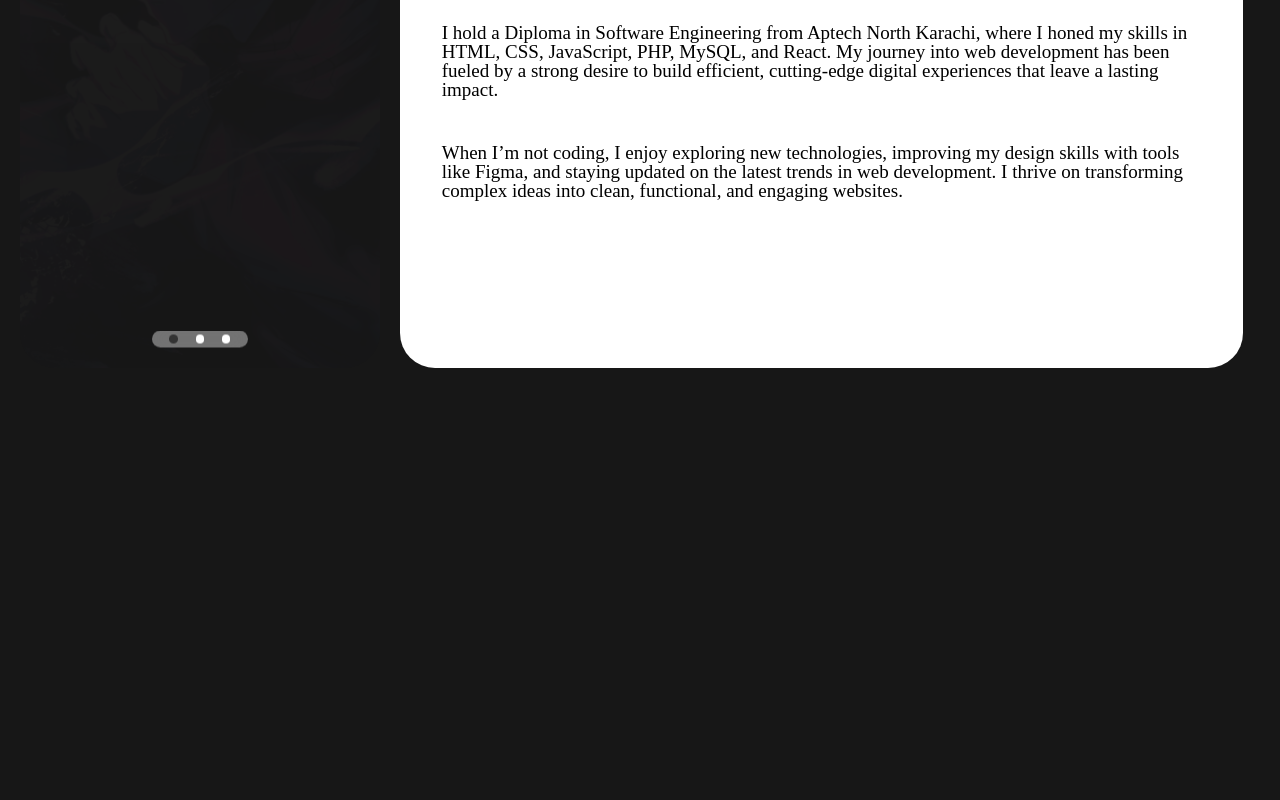
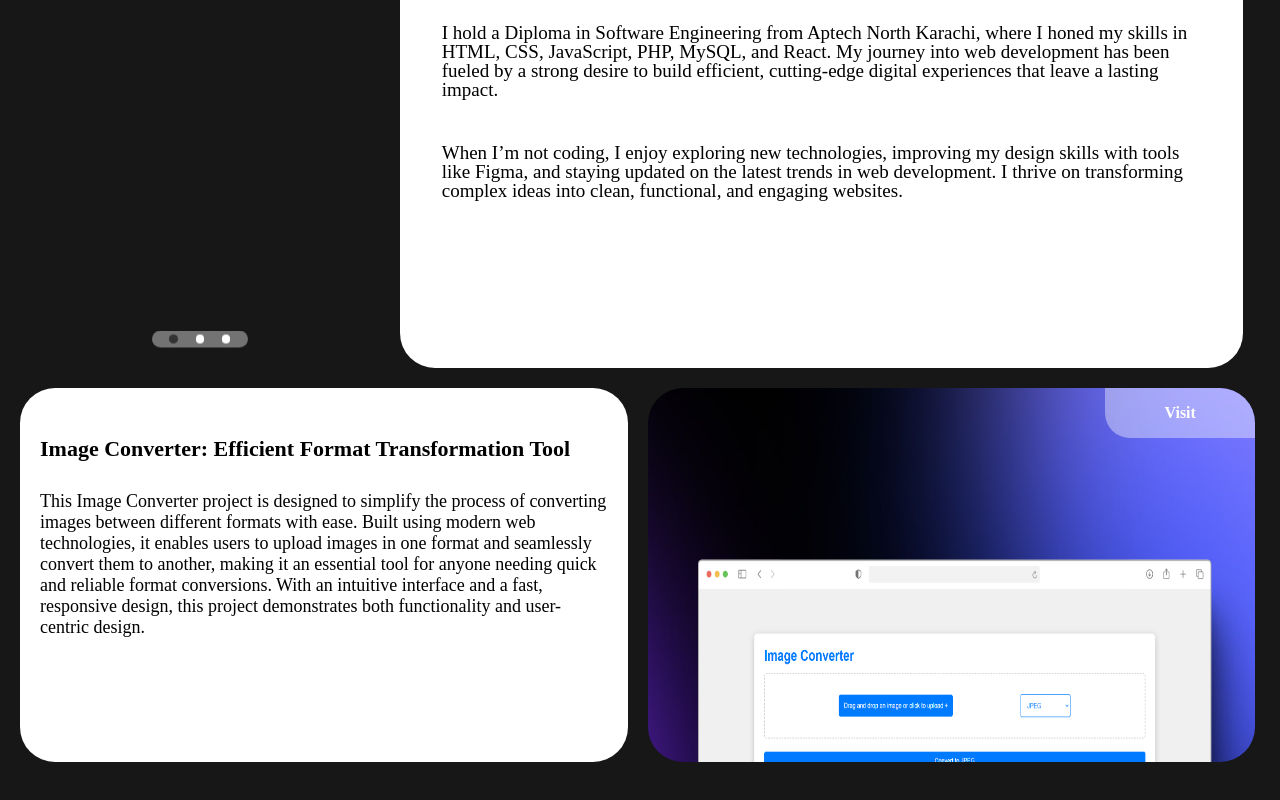
Before and after one commit to Meer786777/Ibrahimbrohi.io, a React (Create React App) app: page / in a window 1280 px wide. Shown: the part 1700-2500 px from the top of the page. Before the commit the page ends 2188 px from the top, so only its background shows below. Built offline with nearby package versions, Linux system fonts and the light colour scheme; no server answers; a web font is replaced by a local one.

Commit message:
added info of a side project

```diff
--- a/src/components/Body.tsx
+++ b/src/components/Body.tsx
@@ -6,6 +6,8 @@ import Video from './Video1'
 import Proinfo from './Proinfo'
 import ImgCard from './ImgCard'
 import Text2 from './Text2'
+import Text3 from './Text3';
+import Imgcon from './imgcov';
 function Body() {
     return (
         <>
@@ -16,6 +18,8 @@ function Body() {
                 <Proinfo/>
                 <ImgCard/>
                 <Text2/>
+                <Text3/>
+                <Imgcon/>
             </div>
         </>
     );
--- /dev/null
+++ b/src/components/Text3.tsx
@@ -0,0 +1,16 @@
+import React from 'react';
+import './css/body.css'
+function Text3() {
+    return (
+        <>
+            <div className='Text3'>
+                <div className="div-text3">
+                    <h1 className='text3title'>Image Converter: Efficient Format Transformation Tool</h1>
+                <p className='text3p1'>This Image Converter project is designed to simplify the process of converting images between different formats with ease. Built using modern web technologies, it enables users to upload images in one format and seamlessly convert them to another, making it an essential tool for anyone needing quick and reliable format conversions. With an intuitive interface and a fast, responsive design, this project demonstrates both functionality and user-centric design.</p>
+                </div>
+            </div>
+        </>
+    );
+}
+
+export default Text3;
--- a/src/components/css/body.css
+++ b/src/components/css/body.css
@@ -391,6 +391,70 @@ ul li {
     flex-direction: column;
 }
 
+.Text3 {
+    width: 49%;
+    height: 374px;
+    padding: 20px;
+    border-radius: 35px;
+    background: #FFF;
+}
+
+.div-text3 {
+    width: 100%;
+}
+
+.text3title {
+    color: #000;
+    font-family: "Anonymous Pro";
+    font-size: 24px;
+    font-style: normal;
+    font-weight: 700;
+    line-height: normal;
+    margin-top: 5%;
+}
+
+.text3p1 {
+    color: #000;
+    font-family: "Anonymous Pro";
+    font-size: 20px;
+    font-style: normal;
+    font-weight: 400;
+    line-height: normal;
+    margin-top: 5%;
+}
+
+.imgconv {
+    width: 49%;
+    height: 374px;
+    flex-shrink: 0;
+    border-radius: 35px;
+    object-fit: cover;
+    background: url('../../images/923shots_so.png') lightgray -2.075px -122.703px / 101.61% 165.283% no-repeat;
+    position: relative;
+}
+.img2div1{
+    position: absolute;
+    top: 0;
+    right: 0;
+    width: 150px;
+    height: 50px;
+    flex-shrink: 0;
+    border-radius: 0px 35px 0px 25px;
+background: rgba(255, 255, 255, 0.39);
+display: flex;
+justify-content: center;
+align-items: center;
+}
+.img2div1 p{
+    color: #FFF;
+font-family: "Anonymous Pro";
+font-size: 16px;
+font-style: normal;
+font-weight: 700;
+line-height: normal;
+text-decoration: none;
+}
+
 /* Laptops/Desktops (1025px to 1440px) */
 @media (min-width: 1025px) and (max-width: 1440px) {
     .Text1 {
@@ -405,6 +469,7 @@ ul li {
         flex-direction: column;
         flex-grow: 3;
     }
+
     .tp1 {
         color: #000;
         font-family: "Anonymous Pro";
@@ -441,6 +506,7 @@ ul li {
         justify-content: center;
         align-items: flex-end;
     }
+
     .videopar {
         width: 58%;
         height: 354px;
@@ -463,6 +529,7 @@ ul li {
         border-radius: 35px;
         background: #FFF;
     }
+
     .proinfo2 {
         top: 0px;
         top: 0px;
@@ -497,6 +564,7 @@ ul li {
         margin-top: 50px;
         margin-left: 20px;
     }
+
     ul {
         width: 90%;
         margin-top: 5%;
@@ -514,6 +582,7 @@ ul li {
         margin-top: 2%;
         margin-left: 30px;
     }
+
     .Text2 {
         width: 68%;
         height: 580px;
@@ -533,15 +602,18 @@ ul li {
         /* animation-delay: 0.5s; */
         /* Delay before starting the animation */
     }
+
     .img-parent {
         width: 29%;
         height: 580px;
         position: relative;
 
     }
+
     .img-parent1 {
         height: 580px;
     }
+
     .whoisibrahim {
         color: #000;
         font-family: "Microsoft Sans Serif";
@@ -587,6 +659,25 @@ ul li {
         font-weight: 400;
         line-height: 100.785%;
     }
+    .text3title {
+        color: #000;
+        font-family: "Anonymous Pro";
+        font-size: 22px;
+        font-style: normal;
+        font-weight: 700;
+        line-height: normal;
+        margin-top: 5%;
+    }
+
+    .text3p1 {
+        color: #000;
+        font-family: "Anonymous Pro";
+        font-size: 18px;
+        font-style: normal;
+        font-weight: 400;
+        line-height: normal;
+        margin-top: 5%;
+    }
 }
 
 /* Small Laptops (769px to 1024px) */
@@ -603,6 +694,7 @@ ul li {
         flex-direction: column;
         flex-grow: 3;
     }
+
     .tp1 {
         color: #000;
         font-family: "Anonymous Pro";
@@ -629,9 +721,10 @@ ul li {
     }
 
     /* map */
-    .m100{
+    .m100 {
         width: 100%;
     }
+
     .MapParent {
         width: 100%;
         height: 354px;
@@ -642,6 +735,7 @@ ul li {
         justify-content: center;
         align-items: flex-end;
     }
+
     .videopar {
         width: 100%;
         height: 354px;
@@ -656,6 +750,7 @@ ul li {
         border-radius: 20px;
 
     }
+
     .secdiv {
         position: absolute;
         bottom: 0px;
@@ -669,6 +764,7 @@ ul li {
         justify-content: center;
         align-items: center;
     }
+
     .proinfo1 {
         width: 100%;
         height: 300px;
@@ -676,6 +772,7 @@ ul li {
         border-radius: 20px;
         background: #FFF;
     }
+
     .proinfo2 {
         top: 0px;
         top: 0px;
@@ -710,6 +807,7 @@ ul li {
         margin-top: 50px;
         margin-left: 20px;
     }
+
     ul {
         width: 90%;
         margin-top: 3%;
@@ -727,6 +825,7 @@ ul li {
         margin-top: 2%;
         margin-left: 30px;
     }
+
     .Text2 {
         width: 68%;
         height: 500px;
@@ -746,16 +845,19 @@ ul li {
         /* animation-delay: 0.5s; */
         /* Delay before starting the animation */
     }
+
     .img-parent {
         width: 29%;
         height: 500px;
         position: relative;
 
     }
+
     .img-parent1 {
         height: 500px;
         border-radius: 20px;
     }
+
     .whoisibrahim {
         color: #000;
         font-family: "Microsoft Sans Serif";
@@ -802,7 +904,16 @@ ul li {
         font-weight: 400;
         line-height: 100.785%;
     }
+
+.imgconv {
+    width: 100%;
+
 }
+.Text3 {
+    width: 100%;
+}
+}
+
 /* Tablets (481px to 768px) */
 @media (min-width: 481px) and (max-width: 768px) {
     .Text1 {
@@ -817,6 +928,7 @@ ul li {
         flex-direction: column;
         flex-grow: 3;
     }
+
     .tp1 {
         color: #000;
         font-family: "Anonymous Pro";
@@ -843,9 +955,10 @@ ul li {
     }
 
     /* map */
-    .m100{
+    .m100 {
         width: 100%;
     }
+
     .MapParent {
         width: 100%;
         height: 354px;
@@ -856,6 +969,7 @@ ul li {
         justify-content: center;
         align-items: flex-end;
     }
+
     .videopar {
         width: 100%;
         height: 354px;
@@ -870,6 +984,7 @@ ul li {
         border-radius: 20px;
 
     }
+
     .secdiv {
         position: absolute;
         bottom: 0px;
@@ -883,6 +998,7 @@ ul li {
         justify-content: center;
         align-items: center;
     }
+
     .proinfo1 {
         width: 100%;
         height: 300px;
@@ -890,6 +1006,7 @@ ul li {
         border-radius: 20px;
         background: #FFF;
     }
+
     .proinfo2 {
         top: 0px;
         top: 0px;
@@ -924,6 +1041,7 @@ ul li {
         margin-top: 50px;
         margin-left: 20px;
     }
+
     ul {
         width: 90%;
         margin-top: 3%;
@@ -941,6 +1059,7 @@ ul li {
         margin-top: 2%;
         margin-left: 30px;
     }
+
     .Text2 {
         width: 100%;
         height: 650px;
@@ -960,16 +1079,19 @@ ul li {
         /* animation-delay: 0.5s; */
         /* Delay before starting the animation */
     }
+
     .img-parent {
         width: 100%;
         height: 600px;
         position: relative;
 
     }
+
     .img-parent1 {
         height: 600px;
         border-radius: 20px;
     }
+
     .whoisibrahim {
         color: #000;
         font-family: "Microsoft Sans Serif";
@@ -1016,6 +1138,13 @@ ul li {
         font-weight: 400;
         line-height: 100.785%;
     }
+    .imgconv {
+        width: 100%;
+
+    }
+    .Text3 {
+        width: 100%;
+    }
 }
 
 /* Mobile Devices (up to 480px) */
@@ -1032,6 +1161,7 @@ ul li {
         flex-direction: column;
         flex-grow: 3;
     }
+
     .tp1 {
         color: #000;
         font-family: "Anonymous Pro";
@@ -1058,9 +1188,10 @@ ul li {
     }
 
     /* map */
-    .m100{
+    .m100 {
         width: 100%;
     }
+
     .MapParent {
         width: 100%;
         height: 300px;
@@ -1071,6 +1202,7 @@ ul li {
         justify-content: center;
         align-items: flex-end;
     }
+
     .videopar {
         width: 100%;
         height: 354px;
@@ -1085,6 +1217,7 @@ ul li {
         border-radius: 20px;
 
     }
+
     .secdiv {
         position: absolute;
         bottom: 0px;
@@ -1098,6 +1231,7 @@ ul li {
         justify-content: center;
         align-items: center;
     }
+
     .proinfo1 {
         width: 100%;
         height: 300px;
@@ -1105,6 +1239,7 @@ ul li {
         border-radius: 20px;
         background: #FFF;
     }
+
     .proinfo2 {
         top: 0px;
         top: 0px;
@@ -1139,6 +1274,7 @@ ul li {
         margin-top: 50px;
         margin-left: 20px;
     }
+
     ul {
         width: 90%;
         margin-top: 3%;
@@ -1156,6 +1292,7 @@ ul li {
         margin-top: 2%;
         margin-left: 35px;
     }
+
     .Text2 {
         width: 100%;
         height: 600px;
@@ -1175,16 +1312,19 @@ ul li {
         /* animation-delay: 0.5s; */
         /* Delay before starting the animation */
     }
+
     .img-parent {
         width: 100%;
         height: 600px;
         position: relative;
 
     }
+
     .img-parent1 {
         height: 600px;
         border-radius: 20px;
     }
+
     .whoisibrahim {
         color: #000;
         font-family: "Microsoft Sans Serif";
@@ -1231,6 +1371,7 @@ ul li {
         font-weight: 400;
         line-height: 100.785%;
     }
+
     .aboutme {
         position: absolute;
         z-index: 1;
@@ -1247,6 +1388,7 @@ ul li {
         justify-content: center;
         align-items: center;
     }
+
     .wh1 {
         color: #FFF;
         font-family: "Microsoft Sans Serif";
@@ -1273,9 +1415,11 @@ ul li {
         align-items: center;
         gap: 10px;
     }
-    .Mapbottom{
+
+    .Mapbottom {
         width: 95%;
     }
+
     .wp1 {
         color: #FFF;
         font-family: "Microsoft Sans Serif";
@@ -1285,8 +1429,16 @@ ul li {
         line-height: 100.785%;
         /* 16.126px */
     }
-    .nn{
+
+    .nn {
 
         font-size: 5px;
     }
+    .imgconv {
+        width: 100%;
+
+    }
+    .Text3 {
+        width: 100%;
+    }
 }
--- /dev/null
+++ b/src/components/imgcov.tsx
@@ -0,0 +1,17 @@
+import React from 'react';
+import './css/body.css'
+function Imgcon() {
+    return (
+        <>
+            <div className='imgconv'>
+            <a href="https://meer786777.github.io/image.convert.io/" target='blanked'>
+                <div className='img2div1'>
+                <p>Visit</p>
+                </div>
+                </a>
+            </div>
+        </>
+    );
+}
+
+export default Imgcon;
```
Also changed, not shown: src/images/923shots_so.png (added).
